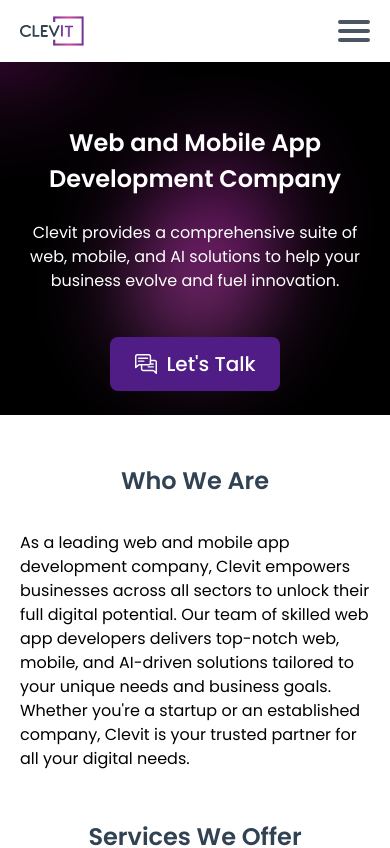
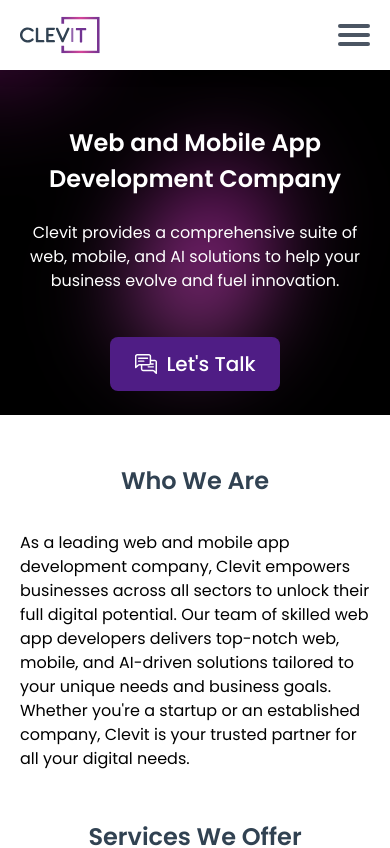
Before and after one commit to CLEVIT-Development/clevit-fe, a React (Vite) app: page / in a window 390 px wide. Shown: the top 848 px of the page. Built offline with nearby package versions, Linux system fonts and the light colour scheme.

Commit message:
feat: add header mobile

```diff
--- a/src/common/layout/Footer.tsx
+++ b/src/common/layout/Footer.tsx
@@ -3,8 +3,8 @@ import { Link } from "react-router-dom";
 import { blogsConstants } from "@/common/constants/blogs.constants.ts";
 import { contactsConstants } from "@/common/constants/contacts.constants.ts";
 import { socialLinksConstants } from "@/common/constants/socials.constants.ts";
+import Copyright from "@/shared/ui/Copyright";
 import RecentPost from "@/shared/ui/RecentPost.tsx";
-import { getFullYear } from "@/utils/date.utils.ts";
 
 const Footer = () => {
   return (
@@ -67,10 +67,7 @@ const Footer = () => {
             Terms of Conditions
           </Link>
         </div>
-        <p className="flex items-center space-x-0.5 text-xs text-gray-100">
-          <span className="text-base font-semibold leading-[12px] opacity-60">&copy;</span>
-          <span className="text-xs text-gray-100 opacity-60">{getFullYear()} Clevit</span>
-        </p>
+        <Copyright />
       </div>
     </footer>
   );
--- a/src/common/layout/HeadBar.tsx
+++ b/src/common/layout/HeadBar.tsx
@@ -1,7 +1,7 @@
 import { useEffect, useRef, useState } from "react";
 
 import useScroll from "../hooks/useScroll";
-import Header from "./Header";
+import Header from "./Header/Header";
 
 interface Props {
   heading: React.ReactNode;
--- a/src/common/layout/Header.tsx
+++ /dev/null
@@ -1,83 +0,0 @@
-import type { ForwardedRef } from "react";
-import { forwardRef } from "react";
-import { NavLink, useNavigate } from "react-router-dom";
-
-import classNames from "classnames";
-import { twMerge } from "tailwind-merge";
-
-import { RoutePaths, headerMenuLinks } from "@/app/routing/routing.constants.ts";
-import Messages from "@/assets/vectors/Messages.svg?react";
-import Button from "@/shared/ui/Button.tsx";
-import Logo from "@/shared/ui/Logo.tsx";
-import { LogoVariant } from "@/types/variant.types.ts";
-
-interface Props {
-  isReached: boolean;
-}
-
-const Header = forwardRef(({ isReached }: Props, ref: ForwardedRef<HTMLDivElement>) => {
-  const navigate = useNavigate();
-
-  return (
-    <header
-      className={classNames(
-        "transition-all duration-500 w-full flex justify-between items-center fixed top-0 z-[20] backdrop-blur-[5px] desktop:px-10 desktop:py-6 xs:px-5 xs:py-4",
-        {
-          ["bg-white shadow-base-200"]: isReached,
-        }
-      )}
-    >
-      <Logo
-        onLogoClick={() => {
-          navigate(RoutePaths.Home);
-          window.scrollTo({
-            top: 0,
-            behavior: "smooth",
-          });
-        }}
-        variant={isReached ? LogoVariant.Secondary : LogoVariant.Primary}
-      />
-      <div className="flex flex-col space-y-[5px] xs:flex desktop:hidden">
-        <div
-          className={classNames("w-8 h-1 bg-gray-400 rounded-lg", {
-            ["bg-gray-600"]: isReached,
-          })}
-        />
-        <div
-          className={classNames("w-8 h-1 bg-gray-400 rounded-lg", {
-            ["bg-gray-600"]: isReached,
-          })}
-        />
-        <div
-          className={classNames("w-8 h-1 bg-gray-400 rounded-lg", {
-            ["bg-gray-600"]: isReached,
-          })}
-        />
-      </div>
-      <div ref={ref} className="flex space-x-[28px] xs:hidden desktop:flex">
-        <nav className="flex items-center space-x-5">
-          {headerMenuLinks.map((headerMenuLink) => (
-            <NavLink
-              key={headerMenuLink.id}
-              to={headerMenuLink.link}
-              className={({ isActive }) =>
-                twMerge(
-                  classNames("text-white text-md", {
-                    ["text-purple-100"]: isReached,
-                    ["text-gray-200"]: isActive && isReached,
-                    ["text-gray-100 opacity-90"]: isActive && !isReached,
-                  })
-                )
-              }
-            >
-              {headerMenuLink.label}
-            </NavLink>
-          ))}
-        </nav>
-        <Button prefix={<Messages />}>Let's Talk</Button>
-      </div>
-    </header>
-  );
-});
-
-export default Header;
--- /dev/null
+++ b/src/common/layout/Header/BurgerMenu.tsx
@@ -0,0 +1,38 @@
+import classNames from "classnames";
+
+interface Props {
+  isReached: boolean;
+  isOpen: boolean;
+  onMenuClick: () => void;
+}
+
+const BurgerMenu = ({ isReached, onMenuClick, isOpen }: Props) => {
+  return (
+    <div
+      role="button"
+      onClick={onMenuClick}
+      className={classNames("flex flex-col space-y-[5px] cursor-pointer xs:flex desktop:hidden")}
+    >
+      <span
+        className={classNames("transition-all duration-700 w-8 h-1 bg-gray-400 rounded-lg", {
+          ["bg-gray-600"]: isReached,
+          ["rotate-45 translate-y-[9px]"]: isOpen,
+        })}
+      />
+      <span
+        className={classNames("transition-all duration-700 w-8 h-1 bg-gray-400 rounded-lg", {
+          ["bg-gray-600"]: isReached,
+          ["opacity-0"]: isOpen,
+        })}
+      />
+      <span
+        className={classNames("transition-all duration-700 w-8 h-1 bg-gray-400 rounded-lg", {
+          ["bg-gray-600"]: isReached,
+          ["-rotate-45 -translate-y-[9px]"]: isOpen,
+        })}
+      />
+    </div>
+  );
+};
+
+export default BurgerMenu;
--- /dev/null
+++ b/src/common/layout/Header/Header.tsx
@@ -0,0 +1,112 @@
+import type { ForwardedRef } from "react";
+import { forwardRef, useMemo, useState } from "react";
+import { NavLink, useNavigate } from "react-router-dom";
+
+import classNames from "classnames";
+import { twMerge } from "tailwind-merge";
+
+import { RoutePaths, headerMenuLinks } from "@/app/routing/routing.constants.ts";
+import Messages from "@/assets/vectors/Messages.svg?react";
+import useResponsive from "@/common/hooks/useResponsive";
+import Button from "@/shared/ui/Button.tsx";
+import Copyright from "@/shared/ui/Copyright";
+import Logo from "@/shared/ui/Logo.tsx";
+import { LogoVariant } from "@/types/variant.types.ts";
+
+import BurgerMenu from "./BurgerMenu";
+
+interface Props {
+  isReached: boolean;
+}
+
+const Header = forwardRef(({ isReached }: Props, ref: ForwardedRef<HTMLDivElement>) => {
+  const navigate = useNavigate();
+  const { isTablet } = useResponsive();
+  const [isOpen, setIsOpen] = useState(false);
+  const [isTransitionEndClose, setIsTransitionEndClose] = useState(false);
+
+  const renderNavList = useMemo(() => {
+    return headerMenuLinks.map((headerMenuLink) => (
+      <NavLink
+        onClick={() => {
+          setIsOpen(false);
+          window.scrollTo({
+            top: 0,
+            behavior: "smooth",
+          });
+        }}
+        key={headerMenuLink.id}
+        to={headerMenuLink.link}
+        className={({ isActive }) =>
+          twMerge(
+            classNames("text-white desktop:text-md text-lg font-medium", {
+              ["text-purple-100"]: isReached,
+              ["text-gray-200"]: isActive && isReached,
+              ["text-gray-100 opacity-90"]: isActive && !isReached,
+            })
+          )
+        }
+      >
+        {headerMenuLink.label}
+      </NavLink>
+    ));
+  }, [isReached]);
+
+  return (
+    <header
+      className={twMerge(
+        classNames(
+          "transition-all duration-500 w-full fixed top-0 z-[20] backdrop-blur-[5px] desktop:px-10 desktop:py-6 xs:px-5 xs:py-4",
+          {
+            ["shadow-base-200 bg-white"]: isReached,
+            ["bg-headingGradient"]: !isReached && isTablet && (isOpen || isTransitionEndClose),
+          }
+        )
+      )}
+    >
+      <div className="flex justify-between items-center">
+        <Logo
+          onLogoClick={() => {
+            navigate(RoutePaths.Home);
+            window.scrollTo({
+              top: 0,
+              behavior: "smooth",
+            });
+          }}
+          variant={isReached ? LogoVariant.Secondary : LogoVariant.Primary}
+        />
+        <BurgerMenu
+          isOpen={isOpen}
+          isReached={isReached}
+          onMenuClick={() => setIsOpen((prev) => !prev)}
+        />
+        <div ref={ref} className="flex space-x-[28px] xs:hidden desktop:flex">
+          <nav className="flex items-center space-x-5">{renderNavList}</nav>
+          <Button prefix={<Messages />}>Let's Talk</Button>
+        </div>
+      </div>
+      <div
+        className={classNames(
+          "transition-all duration-1000 overflow-hidden desktop:hidden flex flex-col justify-between items-center h-0",
+          {
+            ["h-[580px]"]: isOpen,
+          }
+        )}
+        onTransitionEnd={() => {
+          setIsTransitionEndClose(isOpen);
+        }}
+      >
+        <nav className={"flex flex-col items-center space-y-6 overflow-hidden"}>
+          {renderNavList}
+        </nav>
+        <Copyright
+          className={classNames("overflow-hidden", {
+            ["text-gray-400"]: !isReached && isTablet,
+          })}
+        />
+      </div>
+    </header>
+  );
+});
+
+export default Header;
--- /dev/null
+++ b/src/shared/ui/Copyright.tsx
@@ -0,0 +1,22 @@
+import classNames from "classnames";
+
+import { getFullYear } from "@/utils/date.utils";
+
+interface Props {
+  className?: string;
+}
+
+const Copyright = ({ className }: Props) => {
+  return (
+    <p className="flex items-center space-x-0.5 text-xs text-gray-100">
+      <span className="text-gray-400 text-base font-semibold leading-[12px] opacity-60">
+        &copy;
+      </span>
+      <span className={classNames("text-xs text-gray-100 opacity-60", className)}>
+        {getFullYear()} Clevit
+      </span>
+    </p>
+  );
+};
+
+export default Copyright;
--- a/src/shared/ui/Logo.tsx
+++ b/src/shared/ui/Logo.tsx
@@ -18,14 +18,11 @@ const Logo = ({ variant = LogoVariant.Primary, className, onLogoClick, ...props
   return (
     <LogoIcon
       className={classNames(
-        "md:w-auto md:h-auto xs:w-16 xs:h-[30px] cursor-pointer",
+        "md:w-auto md:h-auto xs:w-20 xs:h-[38px] cursor-pointer",
         configVariant[variant],
         className
       )}
-      onClick={() => {
-        console.log("click");
-        onLogoClick?.();
-      }}
+      onClick={onLogoClick}
       {...props}
     />
   );
```
